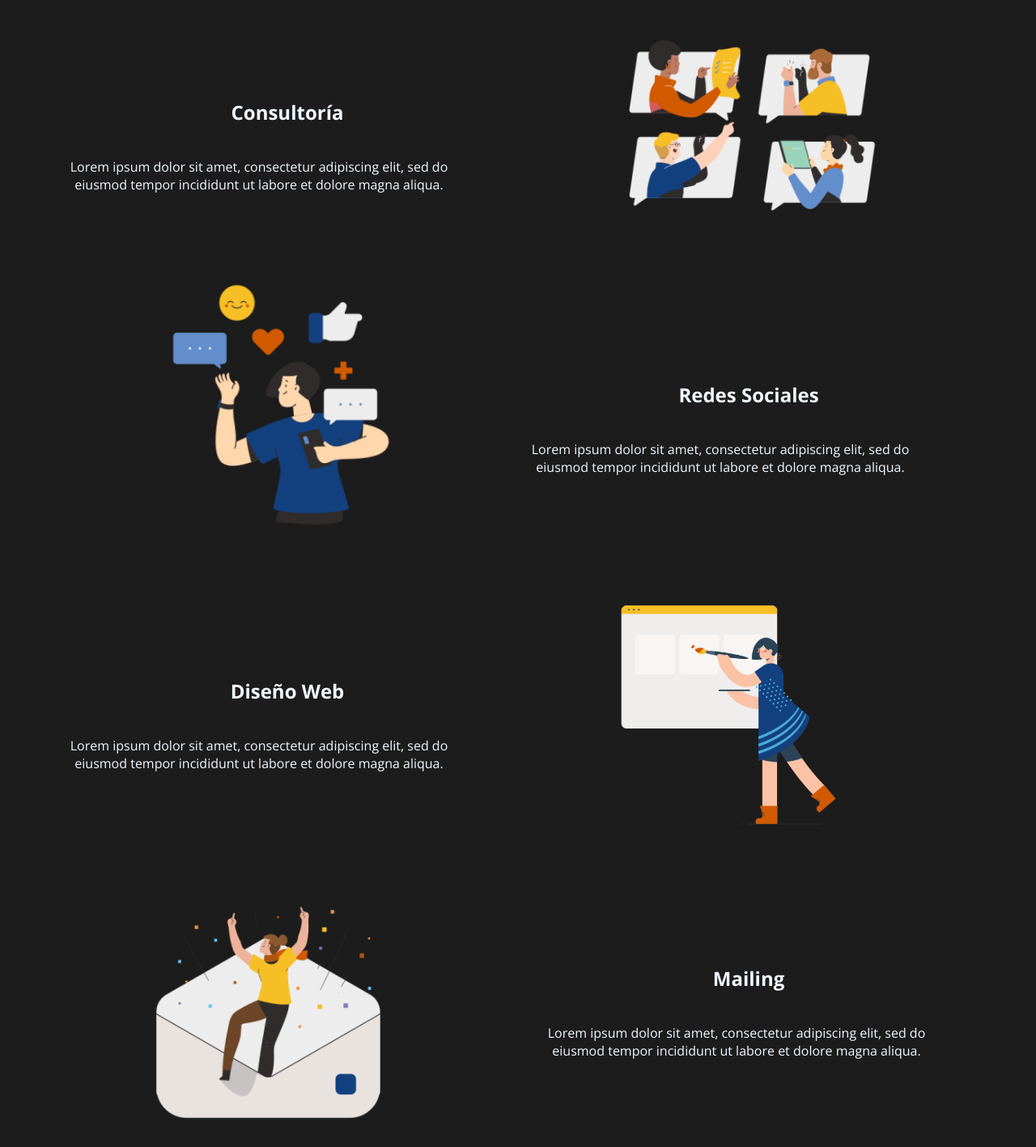
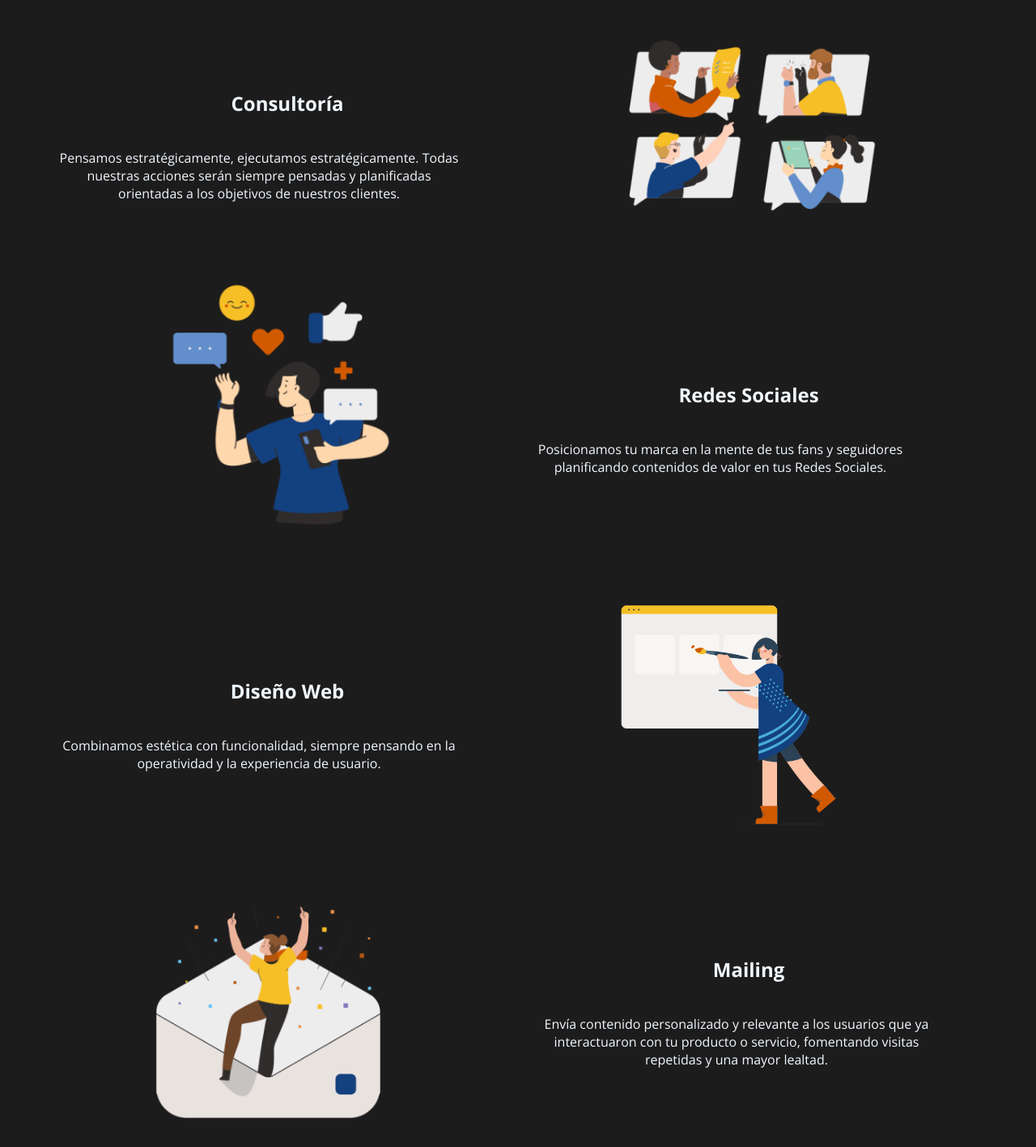
Before and after one commit to marinadonna/madMarketing, a plain HTML site: page pages/servicios.html in a window 1280 px wide. Shown: the part 376-1793 px from the top of the page at 81% size. Drawn offline with nearby package versions, Linux system fonts and the light colour scheme.

Commit message:
cambios servicios

```diff
--- a/pages/servicios.html
+++ b/pages/servicios.html
@@ -33,34 +33,22 @@
         <section class="nuestrosServicios">
             <span class="textoConsultoria">
                 <h2>Consultoría</h2>
-                <p>Lorem ipsum dolor sit amet, consectetur adipiscing elit, sed do eiusmod tempor incididunt ut labore
-                    et
-                    dolore
-                    magna aliqua.</p>
+                <p>Pensamos estratégicamente, ejecutamos estratégicamente. Todas nuestras acciones serán siempre pensadas y planificadas orientadas a los objetivos de nuestros clientes.</p>
             </span>
             <img src="../img/consultoria.png" alt="Servicios" class="imagenServicio consultoria">
             <span class="textoRedes">
                 <h2>Redes Sociales</h2>
-                <p>Lorem ipsum dolor sit amet, consectetur adipiscing elit, sed do eiusmod tempor incididunt ut labore
-                    et
-                    dolore
-                    magna aliqua.</p>
+                <p>Posicionamos tu marca en la mente de tus fans y seguidores planificando contenidos de valor en tus Redes Sociales.</p>
             </span>
             <img src="../img/redes.png" alt="Servicios" class="imagenServicio redesSociales">
             <span class="textoDiseño">
                 <h2>Diseño Web</h2>
-                <p>Lorem ipsum dolor sit amet, consectetur adipiscing elit, sed do eiusmod tempor incididunt ut labore
-                    et
-                    dolore
-                    magna aliqua.</p>
+                <p>Combinamos estética con funcionalidad, siempre pensando en la operatividad y la experiencia de usuario.</p>
             </span>
             <img src="../img/diseñoWeb.png" alt="Servicios" class="imagenServicio diseñoWeb">
             <span class="textoMailing">
                 <h2>Mailing</h2>
-                <p>Lorem ipsum dolor sit amet, consectetur adipiscing elit, sed do eiusmod tempor incididunt ut labore
-                    et
-                    dolore
-                    magna aliqua.</p>
+                <p>Envía contenido personalizado y relevante a los usuarios que ya interactuaron con tu producto o servicio, fomentando visitas repetidas y una mayor lealtad.</p>
             </span>
             <img src="../img/mailing.png" alt="Servicios" class="imagenServicio emailing">
         </section>
```
